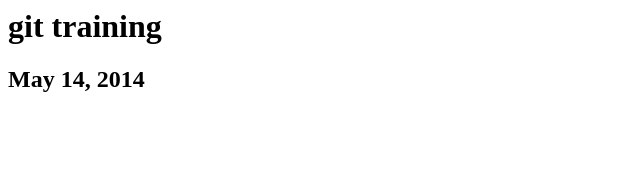
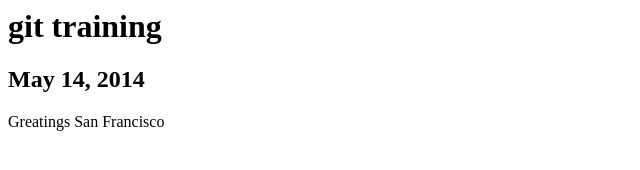
Before and after one commit to testzoosk13/sample-may-14, a plain HTML site: page index.html in a window 1280 px wide. Shown: the whole page, without its empty margins (0-640 px from the left). Drawn offline with Linux system fonts and the light colour scheme.

Commit message:
add city name to greeting

```diff
--- a/index.html
+++ b/index.html
@@ -5,5 +5,7 @@
   <body>
     <h1>git training</h1>
     <h2>May 14, 2014</h2>
+
+    <p>Greatings San Francisco</p>
   </body>
 </html>
```
